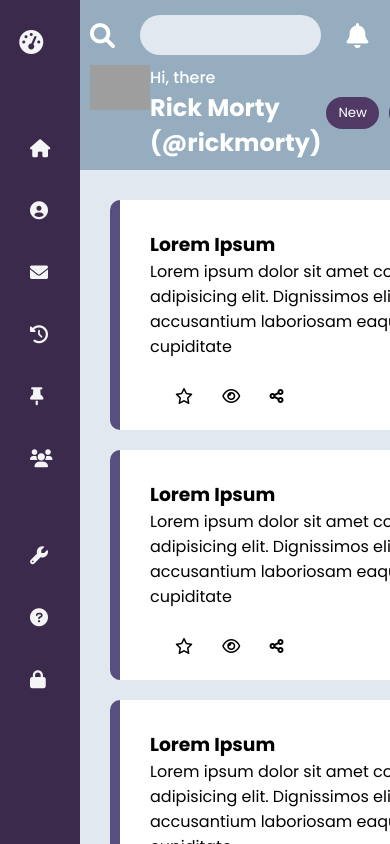
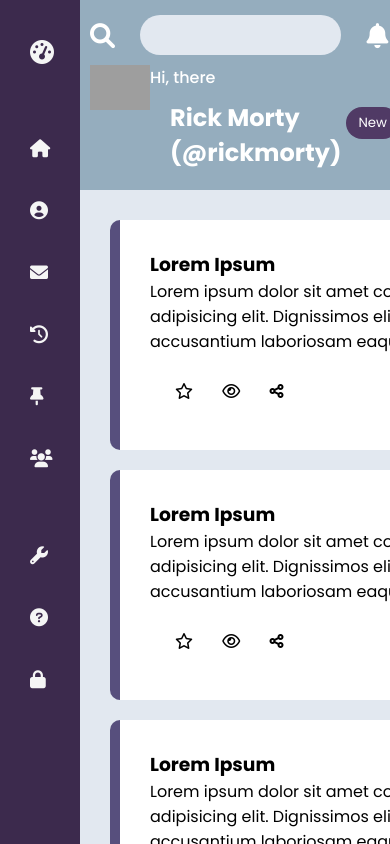
Before and after one commit to jzlvibora/odin-admin-dashboard, a plain HTML site: page index.html in a window 390 px wide. Shown: the top 844 px of the page. Drawn offline with Linux system fonts and the light colour scheme; grey boxes are pictures that could not be loaded.

Commit message:
minor changes on media queries

```diff
--- a/style.css
+++ b/style.css
@@ -232,24 +232,35 @@ main div > div{
     width: 50px;
     } */
 
-    @media(max-width:700px){
-        main{
-            grid-template-columns:1fr;
-        }
+    @media(max-width:1600px){
+
 
         li span, h2 span{
             display: none;
 
         }
 
-        aside{
+        /* aside{
             width:80px;
             overflow: hidden;
+        } */
+        .container{
+            grid-template-columns: 80px auto;
+        }
+
+        h2{
+            /* text-align: center; */
+            padding-left: 20px;
+            padding-top: 10px;
+            padding-bottom: 10px;
+
         }
 
     }
 
-    @media(max-width:1000px){
+    @media(max-width:700px){
 
-
+        main{
+            grid-template-columns:1fr;
+        }
     }
```
